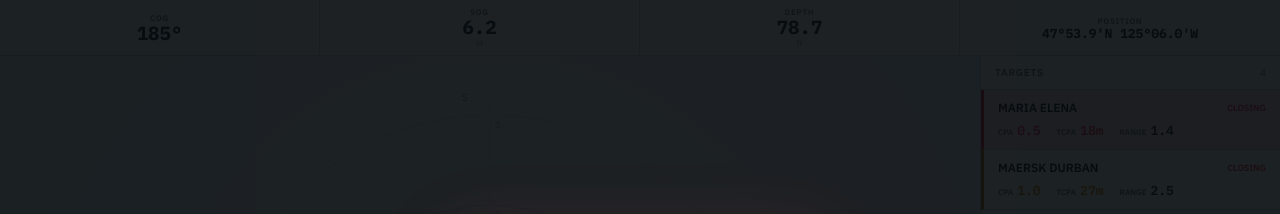
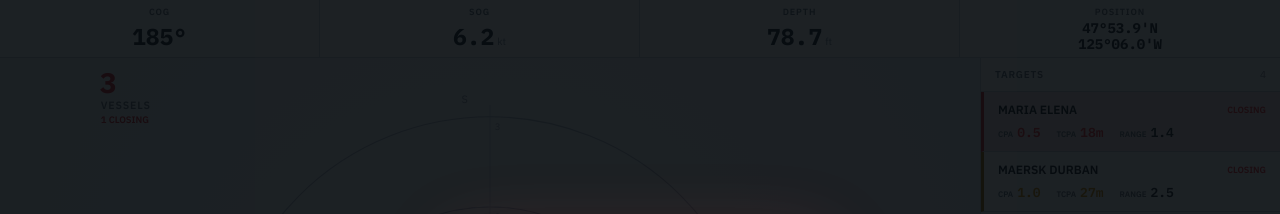
Before and after one commit to garry-cmd/trident, a Next.js app: page / in a window 1280 px wide. Shown: the top 214 px of the page. Built offline with nearby package versions, Linux system fonts and the light colour scheme.

Commit message:
ux(ais): align instrument strip + larger numbers (stacked position), stronger radius rings, vessel-count chip, ARPA relative collision line on selected target

```diff
--- a/app/globals.css
+++ b/app/globals.css
@@ -31,7 +31,7 @@
   --raised: #111923;
   --border: #1a2536;
   --border-lt: #243040;
-  --ring: #121a24;
+  --ring: #243446;
 
   /* text */
   --text: #8899aa;
@@ -78,7 +78,7 @@
   --raised: #ffffff;
   --border: #bcc6d0;
   --border-lt: #a6b2be;
-  --ring: #c6d0da;
+  --ring: #a6b3c0;
 
   --text: #2b3845;
   --bright: #0d1720;
@@ -114,7 +114,7 @@
   --raised: #1d0606;
   --border: #3a1010;
   --border-lt: #4d1616;
-  --ring: #200808;
+  --ring: #3a1414;
 
   --text: #b05550;
   --bright: #ff8c7a;
--- a/components/InstrumentStrip.jsx
+++ b/components/InstrumentStrip.jsx
@@ -2,27 +2,48 @@
 import { C, FONT_MONO } from "@/lib/theme";
 import { formatDepth, formatLatLon } from "@/lib/units";
 
-// Always-visible nav read-out across the top of the watch layout. Dumb: it just
-// renders own-vessel state. Heading is NOT here — it lives in the sidebar
-// heading panel (big, with the orientation reference), so the strip carries the
-// supporting four: COG / SOG / Depth / Position.
+// Always-visible nav read-out across the top of the watch layout. Dumb: renders
+// own-vessel state. Heading is NOT here — it lives in the sidebar heading panel.
+// Layout: every cell is label-on-top + a centered value zone of equal height, so
+// the big numbers share a baseline regardless of whether they carry a unit.
+// Position is stacked lat/lon (a full fix won't fit on one line at this size).
 export default function InstrumentStrip({ self, depthUnit }) {
   const depth = formatDepth(self.depth, depthUnit);
-  const cells = [
+  const [latStr, lonStr] = formatLatLon(self.position.lat, self.position.lon).split(" ");
+  const nums = [
     { l: "COG", v: `${Math.round(self.cog)}\u00B0` },
     { l: "SOG", v: self.sog.toFixed(1), u: "kt" },
     { l: "Depth", v: depth.value, u: depth.unit },
-    { l: "Position", v: formatLatLon(self.position.lat, self.position.lon), pos: true },
   ];
+
+  const Label = ({ children }) => (
+    <span style={{ fontSize: 9, fontWeight: 600, letterSpacing: "0.1em", textTransform: "uppercase", color: C.label }}>{children}</span>
+  );
+  const cell = { display: "flex", flexDirection: "column", alignItems: "center", minHeight: 56, padding: "6px 4px", gap: 4 };
+  const zone = { flex: 1, display: "flex", alignItems: "center", justifyContent: "center" };
+
   return (
     <div style={{ display: "grid", gridTemplateColumns: "repeat(4,1fr)", background: C.surface, borderBottom: `1px solid ${C.border}` }}>
-      {cells.map((c, i) => (
-        <div key={i} style={{ display: "flex", flexDirection: "column", alignItems: "center", justifyContent: "center", gap: 1, padding: "7px 4px", borderRight: i < 3 ? `1px solid ${C.border}` : "none" }}>
-          <span style={{ fontSize: 8, fontWeight: 600, letterSpacing: "0.1em", textTransform: "uppercase", color: C.label }}>{c.l}</span>
-          <span style={{ fontFamily: FONT_MONO, fontSize: c.pos ? 13 : 19, fontWeight: 700, color: C.value, lineHeight: 1 }}>{c.v}</span>
-          {c.u && <span style={{ fontSize: 8, color: C.dim }}>{c.u}</span>}
+      {nums.map((c, i) => (
+        <div key={c.l} style={{ ...cell, borderRight: `1px solid ${C.border}` }}>
+          <Label>{c.l}</Label>
+          <div style={zone}>
+            <span style={{ display: "flex", alignItems: "baseline", gap: 3 }}>
+              <span style={{ fontFamily: FONT_MONO, fontSize: 23, fontWeight: 700, color: C.value, lineHeight: 1 }}>{c.v}</span>
+              {c.u && <span style={{ fontSize: 10, color: C.dim }}>{c.u}</span>}
+            </span>
+          </div>
         </div>
       ))}
+      <div style={cell}>
+        <Label>Position</Label>
+        <div style={zone}>
+          <div style={{ display: "flex", flexDirection: "column", alignItems: "center", gap: 2 }}>
+            <span style={{ fontFamily: FONT_MONO, fontSize: 14, fontWeight: 700, color: C.value, lineHeight: 1 }}>{latStr}</span>
+            <span style={{ fontFamily: FONT_MONO, fontSize: 14, fontWeight: 700, color: C.value, lineHeight: 1 }}>{lonStr}</span>
+          </div>
+        </div>
+      </div>
     </div>
   );
 }
--- a/components/ais/AisScope.jsx
+++ b/components/ais/AisScope.jsx
@@ -18,6 +18,11 @@ export default function AisScope({ targets, selId, viewRange, displayMode, own,
   const rings = [];
   for (let i = 1; i <= viewRange; i++) rings.push(i);
 
+  // Count of actual vessels in range (AtoN are nav marks, not collision targets).
+  const vessels = targets.filter((t) => !t.aton && t.dist <= filterRange);
+  const dangerCount = vessels.filter((t) => t.level === "danger").length;
+  const countColor = dangerCount > 0 ? C.danger : C.value;
+
   const onBgClick = (e) => { if (e.target.tagName === "rect" || e.target.tagName === "svg") onResetBackground(); };
 
   return (
@@ -27,17 +32,24 @@ export default function AisScope({ targets, selId, viewRange, displayMode, own,
         <filter id="dgl"><feGaussianBlur stdDeviation="4" result="b" /><feMerge><feMergeNode in="b" /><feMergeNode in="SourceGraphic" /></feMerge></filter>
       </defs>
 
-      {rings.map((r) => <circle key={r} cx={CX} cy={CY} r={nm2px(r)} fill="none" strokeWidth="0.4" style={{ stroke: C.ring }} />)}
+      {rings.map((r) => <circle key={r} cx={CX} cy={CY} r={nm2px(r)} fill="none" strokeWidth="0.9" style={{ stroke: C.ring }} />)}
       {rings.map((r) => <text key={`l${r}`} x={CX + 4} y={CY - nm2px(r) + 11} fontFamily="IBM Plex Mono" fontSize="8" style={{ fill: C.ringLabel }}>{r}</text>)}
 
-      <line x1={CX} y1={CY - RR - 10} x2={CX} y2={CY + RR + 10} strokeWidth="0.3" style={{ stroke: C.ring }} />
-      <line x1={CX - RR - 10} y1={CY} x2={CX + RR + 10} y2={CY} strokeWidth="0.3" style={{ stroke: C.ring }} />
+      <line x1={CX} y1={CY - RR - 10} x2={CX} y2={CY + RR + 10} strokeWidth="0.5" style={{ stroke: C.ring }} />
+      <line x1={CX - RR - 10} y1={CY} x2={CX + RR + 10} y2={CY} strokeWidth="0.5" style={{ stroke: C.ring }} />
 
       {COMPASS.map((c) => {
         const rd = (rotBrg(c.d) * Math.PI) / 180;
         const lx = CX + Math.sin(rd) * (RR + 16), ly = CY - Math.cos(rd) * (RR + 16);
         return <text key={c.l} x={lx} y={ly + 3} textAnchor="middle" fontFamily="IBM Plex Mono" fontSize={c.l === "N" ? 10 : 9} fontWeight={c.l === "N" ? 600 : 400} style={{ fill: c.l === "N" ? C.compassN : C.compass }}>{c.l}</text>;
       })}
+
+      {/* Vessel count — "how many AIS targets around me", glanceable top-left. */}
+      <g>
+        <text x={18} y={30} fontFamily="IBM Plex Mono" fontSize="24" fontWeight="700" style={{ fill: countColor }}>{vessels.length}</text>
+        <text x={19} y={43} fontFamily="IBM Plex Sans" fontSize="9" fontWeight="600" letterSpacing="0.08em" style={{ fill: C.label }}>VESSEL{vessels.length === 1 ? "" : "S"}</text>
+        {dangerCount > 0 && <text x={19} y={55} fontFamily="IBM Plex Sans" fontSize="8" fontWeight="600" style={{ fill: C.danger }}>{dangerCount} CLOSING</text>}
+      </g>
 
       {guardNm <= viewRange && <circle cx={CX} cy={CY} r={nm2px(guardNm)} fill="none" strokeWidth="0.7" strokeDasharray="6 5" style={{ stroke: C.guard }} />}
 
@@ -56,28 +68,51 @@ export default function AisScope({ targets, selId, viewRange, displayMode, own,
         const cogR = (rotBrg(t.cog) * Math.PI) / 180;
         const predPx = nm2px((t.sog * 30) / 60);
 
-        let cpaX = ax, cpaY = ay, showCpa = false;
-        if (!t.aton && isFinite(t.tcpa) && t.tcpa > 0 && t.tcpa < 200) {
-          const cn = Math.hypot(t.rx + t.vx * t.tcpa, t.ry + t.vy * t.tcpa);
-          const ca = (Math.atan2(t.rx + t.vx * t.tcpa, -(t.ry + t.vy * t.tcpa)) * 180) / Math.PI;
-          const [cx2, cy2] = brg2xy(ca, cn);
-          cpaX = CX + cx2; cpaY = CY + cy2; showCpa = true;
+        // Relative-motion point at time tt (min), mapped to screen px with the
+        // active rotation applied. The target traces this straight line RELATIVE
+        // to own; the point on it nearest own centre is the CPA.
+        const relXY = (tt) => {
+          const px = t.rx + t.vx * tt, py = t.ry + t.vy * tt;
+          const rng = Math.hypot(px, py);
+          const brg = (Math.atan2(px, -py) * 180) / Math.PI;
+          const [x, y] = brg2xy(brg, rng);
+          return [CX + x, CY + y];
+        };
+
+        const closing = !t.aton && isFinite(t.tcpa) && t.tcpa > 0 && t.tcpa < 200;
+        let cpaX = ax, cpaY = ay, endX = ax, endY = ay;
+        if (closing) {
+          [cpaX, cpaY] = relXY(t.tcpa);
+          [endX, endY] = relXY(t.tcpa * 1.8); // extend past CPA so the line reads as a path
         }
 
         return (
           <g key={t.id} onClick={(e) => { e.stopPropagation(); onSelect(t.id); }} style={{ cursor: "pointer" }}>
-            {isSel && !t.aton && <line x1={ax - Math.sin(cogR) * predPx * 0.2} y1={ay + Math.cos(cogR) * predPx * 0.2} x2={ax + Math.sin(cogR) * predPx * 1.5} y2={ay - Math.cos(cogR) * predPx * 1.5} strokeWidth="1.2" strokeDasharray="8 5" opacity="0.45" style={{ stroke: col }} />}
-
-            {showCpa && (isSel || t.level === "danger") && (
-              <line x1={ax} y1={ay} x2={cpaX} y2={cpaY} strokeWidth="0.6" strokeDasharray="3 3" opacity="0.25" style={{ stroke: col }} />
-            )}
-            {isSel && showCpa && (
+            {/* SELECTED + closing: the collision line. Relative track from the
+                target through the CPA point, coloured by threat (red = on a
+                collision path, green = passing clear), plus the miss line from
+                own boat to the closest-approach point. */}
+            {isSel && closing && (
               <>
-                <circle cx={cpaX} cy={cpaY} r={4} fill="none" strokeWidth="0.8" strokeDasharray="2 2" opacity="0.6" style={{ stroke: col }} />
-                <text x={cpaX + 7} y={cpaY - 3} fontFamily="IBM Plex Mono" fontSize="8" opacity="0.7" style={{ fill: col }}>{t.cpa.toFixed(2)}</text>
+                <line x1={ax} y1={ay} x2={endX} y2={endY} strokeWidth="1.8" strokeDasharray="7 4" opacity="0.9" style={{ stroke: col }} />
+                <line x1={CX} y1={CY} x2={cpaX} y2={cpaY} strokeWidth="1" strokeDasharray="2 3" opacity="0.55" style={{ stroke: col }} />
+                <circle cx={cpaX} cy={cpaY} r={4.5} fill="none" strokeWidth="1.1" style={{ stroke: col }} />
+                <text x={cpaX + 8} y={cpaY - 4} fontFamily="IBM Plex Mono" fontSize="9" fontWeight="600" opacity="0.9" style={{ fill: col }}>{t.cpa.toFixed(2)} nm</text>
               </>
             )}
 
+            {/* SELECTED but opening/receding: no collision path — show its true
+                heading faintly so selection still reads. */}
+            {isSel && !closing && !t.aton && (
+              <line x1={ax} y1={ay} x2={ax + Math.sin(cogR) * predPx * 0.8} y2={ay - Math.cos(cogR) * predPx * 0.8} strokeWidth="1.2" strokeDasharray="8 5" opacity="0.4" style={{ stroke: col }} />
+            )}
+
+            {/* Non-selected danger: keep a faint CPA hint without the full line. */}
+            {!isSel && closing && t.level === "danger" && (
+              <line x1={ax} y1={ay} x2={cpaX} y2={cpaY} strokeWidth="0.6" strokeDasharray="3 3" opacity="0.25" style={{ stroke: col }} />
+            )}
+
+            {/* Every vessel: short true-heading tick (unless selected). */}
             {!isSel && !t.aton && <line x1={ax} y1={ay} x2={ax + Math.sin(cogR) * Math.min(nm2px((t.sog * 4) / 60), 16)} y2={ay - Math.cos(cogR) * Math.min(nm2px((t.sog * 4) / 60), 16)} strokeWidth="1.2" opacity="0.5" style={{ stroke: col }} />}
 
             {t.aton ? (
```
